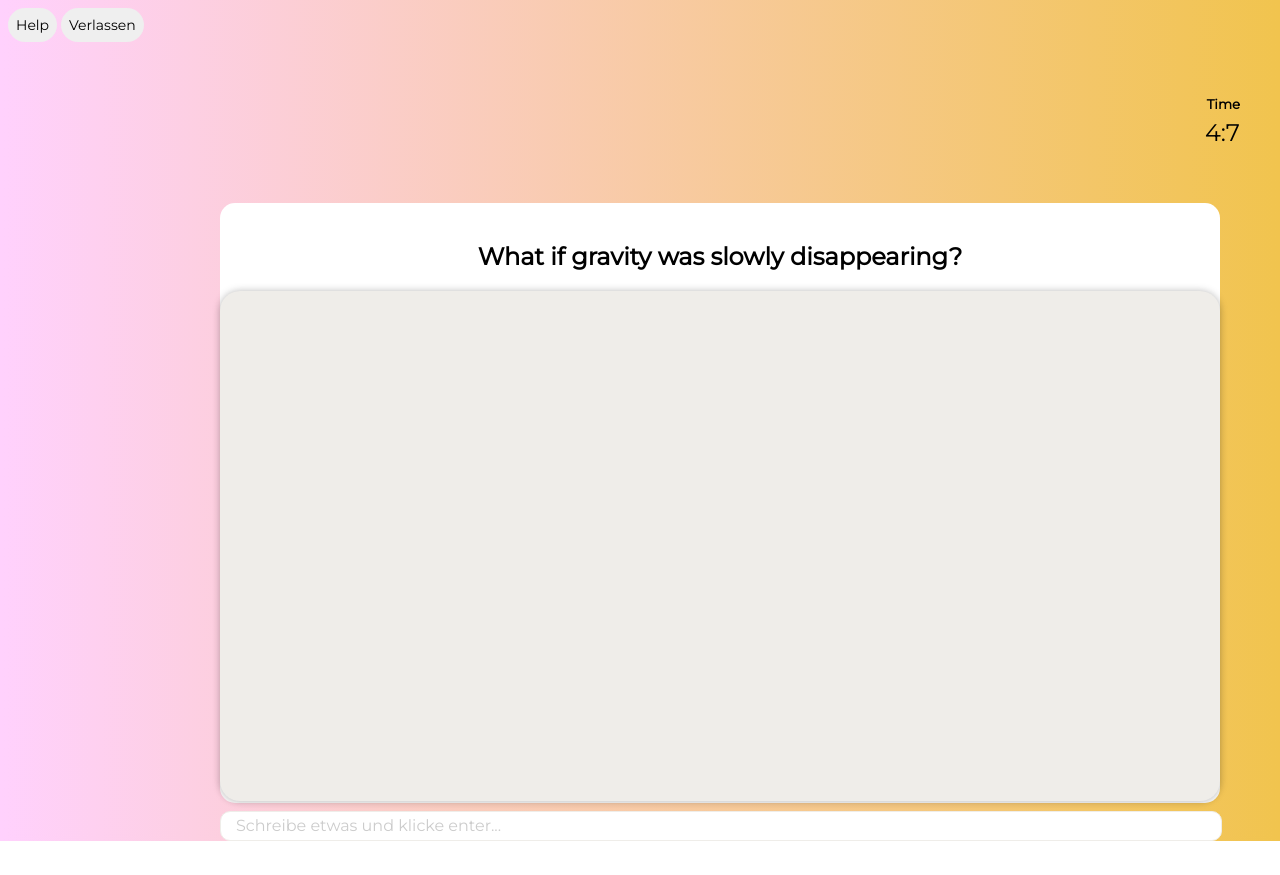
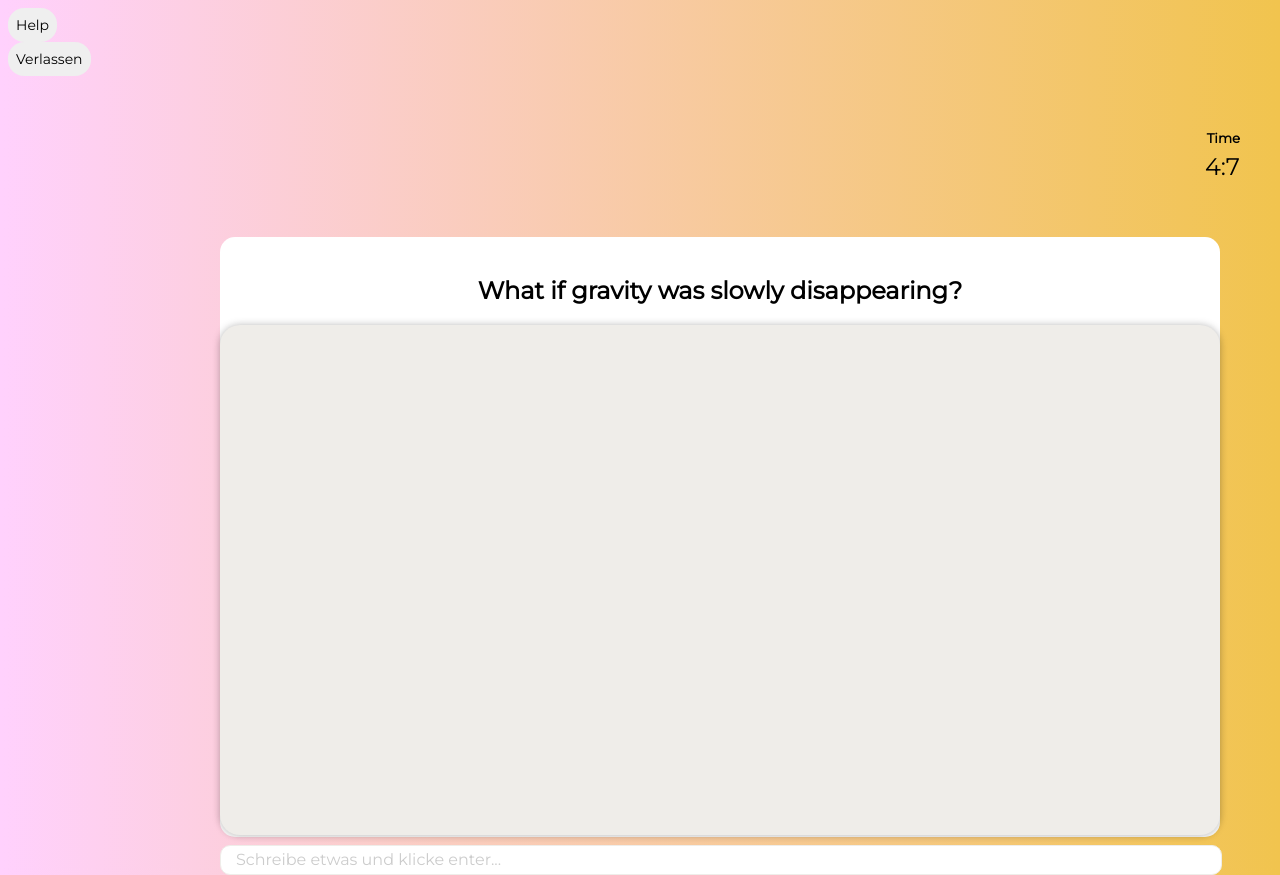
Before and after one commit to voelkely/Konzeption, a plain HTML site: page Konzeption/Client/indexChat.html in a window 1280 px wide. Before the commit the page ends 841 px from the top, so only its background shows below. Drawn offline with Linux system fonts and the light colour scheme.

Commit message:
Update stylingChat.css

```diff
--- a/Konzeption/Client/stylingChat.css
+++ b/Konzeption/Client/stylingChat.css
@@ -63,13 +63,18 @@ input[type="text"]::placeholder {
     font-family: "Montserrat";
 
 }
+.buttons{
+    display: flex;
+    flex-direction: column;
+    align-items:flex-start;
 
+}
 button {
 
     font-family: "Montserrat";
     text-align: center;
     font-size: 14px;
-    border-radius: 50px;
+    border-radius: 1rem;
     border-style: none;
     cursor: pointer;
     box-shadow: black;
```
